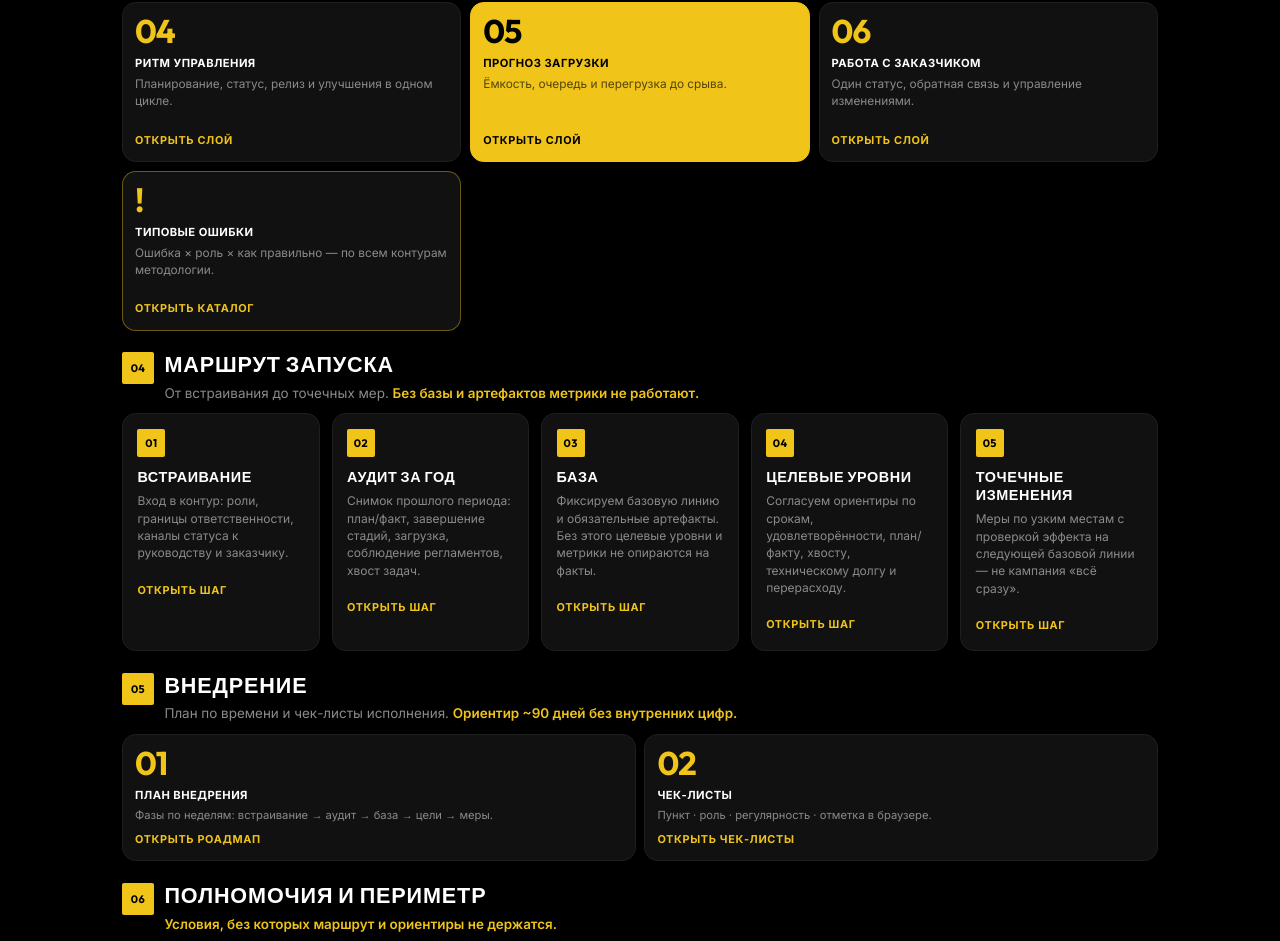
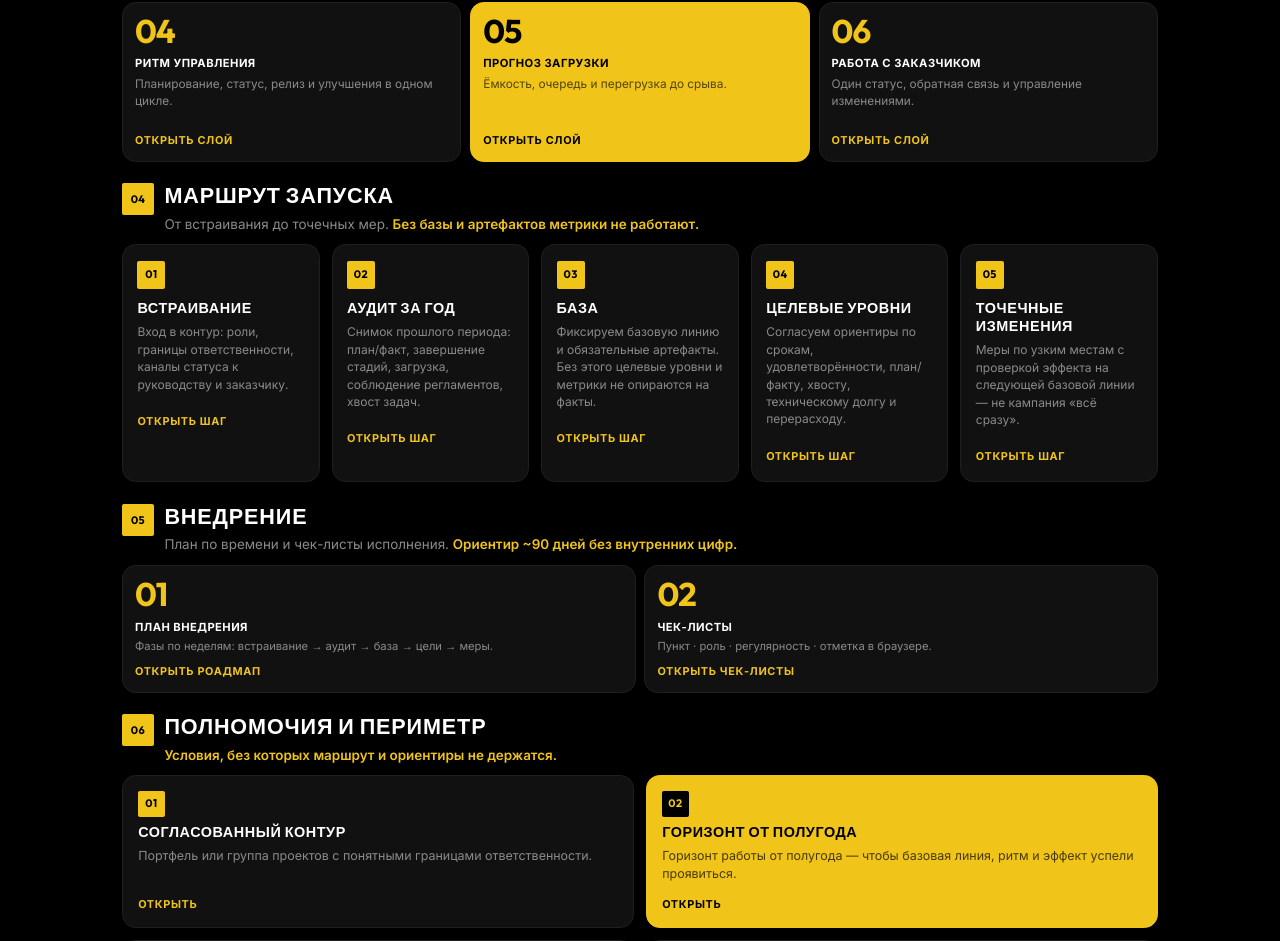
Before and after one commit to puholet-sketch/oleg-sorvanov, a Next.js app: page /project-office in a window 1280 px wide. Shown: the part 885-1826 px from the top of the page. Built offline with nearby package versions, Linux system fonts and the light colour scheme.

Commit message:
hide(project-office): remove Typical Mistakes from public navigation
Keep the /mistakes route in code but drop the home card and related/boost links so the section no longer surfaces in the UI.

```diff
--- a/src/components/project-office-page.tsx
+++ b/src/components/project-office-page.tsx
@@ -10,7 +10,6 @@ import {
   authorityItems,
   launchSteps,
   layerPages as layers,
-  mistakesLink,
   metricPages as metrics,
   metricPages,
 } from "@/lib/project-office-content";
@@ -268,23 +267,6 @@ export function ProjectOfficePage() {
                   </Link>
                 </li>
               ))}
-              <li role="listitem">
-                <Link
-                  href={mistakesLink.href}
-                  className="po-kpi__item po-kpi__hit po-kpi__hit--mistakes"
-                >
-                  <div className="po-kpi__value">!</div>
-                  <h3 className="po-kpi__label">{t(mistakesLink.label)}</h3>
-                  <p className="po-kpi__note">
-                    {lang === "ru"
-                      ? "Ошибка × роль × как правильно — по всем контурам методологии."
-                      : "Mistake × role × right move — across every methodology contour."}
-                  </p>
-                  <span className="po-kpi__hint">
-                    {lang === "ru" ? "Открыть каталог" : "Open catalog"}
-                  </span>
-                </Link>
-              </li>
             </ol>
           </FadeUp>
 
--- a/src/lib/project-office-content.ts
+++ b/src/lib/project-office-content.ts
@@ -81,7 +81,7 @@ export const teamStructureLink: Resource = {
   href: "/project-office/how/team/",
 };
 
-/** Shared link to the typical-mistakes catalog. */
+/** Typical-mistakes catalog — page kept at /project-office/mistakes/, hidden from public nav. */
 export const mistakesLink: Resource = {
   label: tx("Типовые ошибки", "Typical mistakes"),
   href: "/project-office/mistakes/",
@@ -143,7 +143,6 @@ export const metricPages: MetricPage[] = [
       "Median cycle time falls sustainably against the baseline while quality and agreed work volume do not deteriorate.",
     ),
     relatedLayers: ["rules", "stages", "artifacts", "cadence", "capacity"],
-    relatedPages: [mistakesLink],
   },
   {
     id: "satisfaction",
@@ -249,7 +248,6 @@ export const metricPages: MetricPage[] = [
       "Median absolute variance and zero-plan share fall; re-estimation happens before overspend.",
     ),
     relatedLayers: ["rules", "stages", "artifacts", "cadence"],
-    relatedPages: [mistakesLink],
   },
   {
     id: "tail-cost",
@@ -435,7 +433,6 @@ export const layerPages: LayerPage[] = [
     rolesLink: teamStructureLink,
     cadence: [tx("Проверка соблюдения еженедельно; пересмотр после значимого изменения или по циклу.", "Compliance weekly; review after major change or on a set cycle.")],
     relatedMetrics: ["schedule", "plan-fact", "tail-cost", "overspend"],
-    relatedPages: [mistakesLink],
   },
   {
     id: "stages",
@@ -510,7 +507,6 @@ export const layerPages: LayerPage[] = [
       ),
     ],
     relatedMetrics: ["schedule", "satisfaction", "plan-fact", "tech-debt", "overspend"],
-    relatedPages: [mistakesLink],
   },
   {
     id: "cadence",
@@ -574,7 +570,6 @@ export const layerPages: LayerPage[] = [
       tx("Горизонт — не короче цикла планирования.", "Horizon no shorter than the planning cycle."),
     ],
     relatedMetrics: ["schedule", "tail-cost", "tech-debt", "overspend"],
-    relatedPages: [mistakesLink],
   },
   {
     id: "customer",
@@ -599,7 +594,6 @@ export const layerPages: LayerPage[] = [
     ],
     cadence: [tx("Статус — еженедельно; решения — по событию; CSAT — по согласованному циклу.", "Status weekly; decisions event-driven; CSAT on an agreed cycle.")],
     relatedMetrics: ["satisfaction", "overspend"],
-    relatedPages: [mistakesLink],
   },
 ];
 
@@ -1129,7 +1123,6 @@ export const rulesStandardsContent = {
   links: [
     { label: tx("План/факт", "Plan/fact"), href: "/project-office/plan-fact/" },
     { label: tx("Артефакты / качество", "Artifacts / quality"), href: "/project-office/how/artifacts/" },
-    mistakesLink,
   ] satisfies Resource[],
 };
 
@@ -1706,15 +1699,6 @@ export const dorDodContent = {
       ),
       href: "/project-office/how/cadence/",
       linkLabel: tx("Ритм", "Cadence"),
-    },
-    {
-      id: "mistakes",
-      text: tx(
-        "Типовые ловушки: старт без DoR/AC, закрытие без DoD, игнор Quality Gates.",
-        "Typical traps: start without DoR/AC, close without DoD, ignore Quality Gates.",
-      ),
-      href: "/project-office/mistakes/",
-      linkLabel: tx("Ошибки", "Mistakes"),
     },
   ],
 };
```
